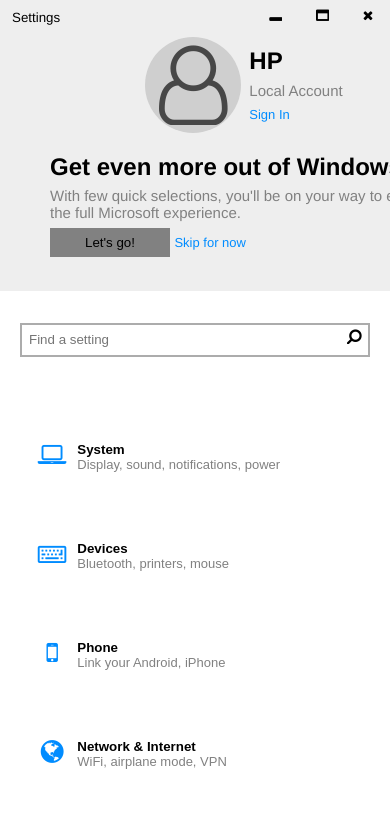
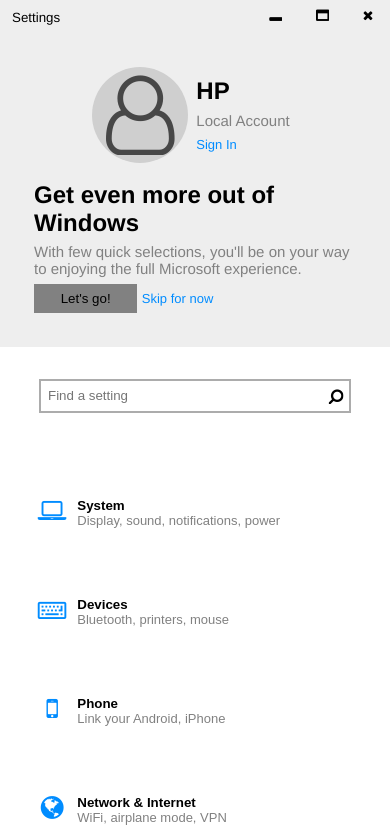
Before and after one commit to MrRyt247/windows-10-settings, a plain HTML site: page index.html in a window 390 px wide. Shown: the top 835 px of the page. Drawn offline with Linux system fonts and the light colour scheme.

Commit message:
Add files via upload

```diff
--- a/index.html
+++ b/index.html
@@ -4,18 +4,19 @@
     <meta charset="UTF-8" />
     <meta name="viewport" content="width=device-width, initial-scale=1.0">
     <link rel="stylesheet" href="style.css">
+    <link rel="icon" size="32x32" href="favicon.svg" type="image/svg">
     <link rel="stylesheet" href="https://cdnjs.cloudflare.com/ajax/libs/font-awesome/4.7.0/css/font-awesome.min.css">
     <title>Windows Settings</title>
 </head>
 <body>
-    <nav>
+    <div class="title-bar">
         <p>Settings</p>
         <div class="command--box">
             <button><i class="fa fa-window-minimize"></i></button>
             <button><i class="fa fa-window-maximize"></i></button>
             <button><i class="fa fa-close"></i></button>
         </div>
-    </nav>
+    </div>
     <header>
         <div class="profile">
             <div class="dp">
@@ -37,7 +38,8 @@
     <main>
         <div class="wrapper">
             <div class="searchbar" id="searchbar">
-                <input type="search" id='input' placeholder="Find a setting" autofocus><i class="fa fa-search fa-flip-horizontal"></i>
+                <input type="search" id='input' placeholder="Find a setting" autofocus>
+                <i class="fa fa-search fa-flip-horizontal"></i>
             </div>
         </div>
         <br>
--- a/style.css
+++ b/style.css
@@ -27,13 +27,13 @@
     background-color: var(--white);
 }
 
-nav {
+.title-bar {
     display: flex;
     justify-content: space-between;
     background-color: var(--white);
 }
 
-nav p {
+.title-bar p {
     margin: 10px 12px;
     color: black;
     font-size: smaller;
@@ -82,7 +82,7 @@ nav p {
 header {
     display: grid;
     grid-template-columns: repeat(auto-fit, minmax(25rem, 1fr));
-    width: 100vw;
+    width: 100%;
     padding: 0 3rem 2rem 3rem;
     gap: 1rem;
     background-color: var(--white);
@@ -125,7 +125,7 @@ header button {
     border-radius: 0;
     border: 0;
     background-color: var(--dgrey);
-    padding: 7px 35px;
+    padding: .44rem 2.4em;
 }
 
 p {
@@ -148,6 +148,8 @@ a {
 }
 
 .searchbar {
+    display: flex;
+    align-items: center;
     border: solid 2px;
     width: 350px;
     height: 34px;
@@ -164,6 +166,10 @@ input {
     height: 30px;
     border: none;
     outline: none;
+}
+
+.wrapper i {
+    width: 16px;
 }
 
 #buttons {
@@ -256,3 +262,42 @@ input {
 .loader i {
     color: white;
 }
+
+@media screen and (max-width: 475px) {
+    header {
+        display: grid;
+        grid-template-columns: 1fr;
+        padding: 2em;
+        gap: 1rem;
+    }
+
+    .profile {
+        width: 100%;
+        display: flex;
+        justify-content: center;
+        flex-grow: 0;
+        padding: 0;
+    }
+
+    header button {
+        padding: .44rem 2em;
+    }
+
+    .searchbar {
+        display: flex;
+        align-items: center;
+        border: solid 2px;
+        width: 80svw;
+        margin-inline: 2em;
+        height: 34px;
+        padding: 0 5px;
+        border-color: var(--lgrey);
+    }
+
+    input {
+        width: 80svw;
+        height: 30px;
+        border: none;
+        outline: none;
+    }
+}
```
Also changed, not shown: favicon.svg (added).
